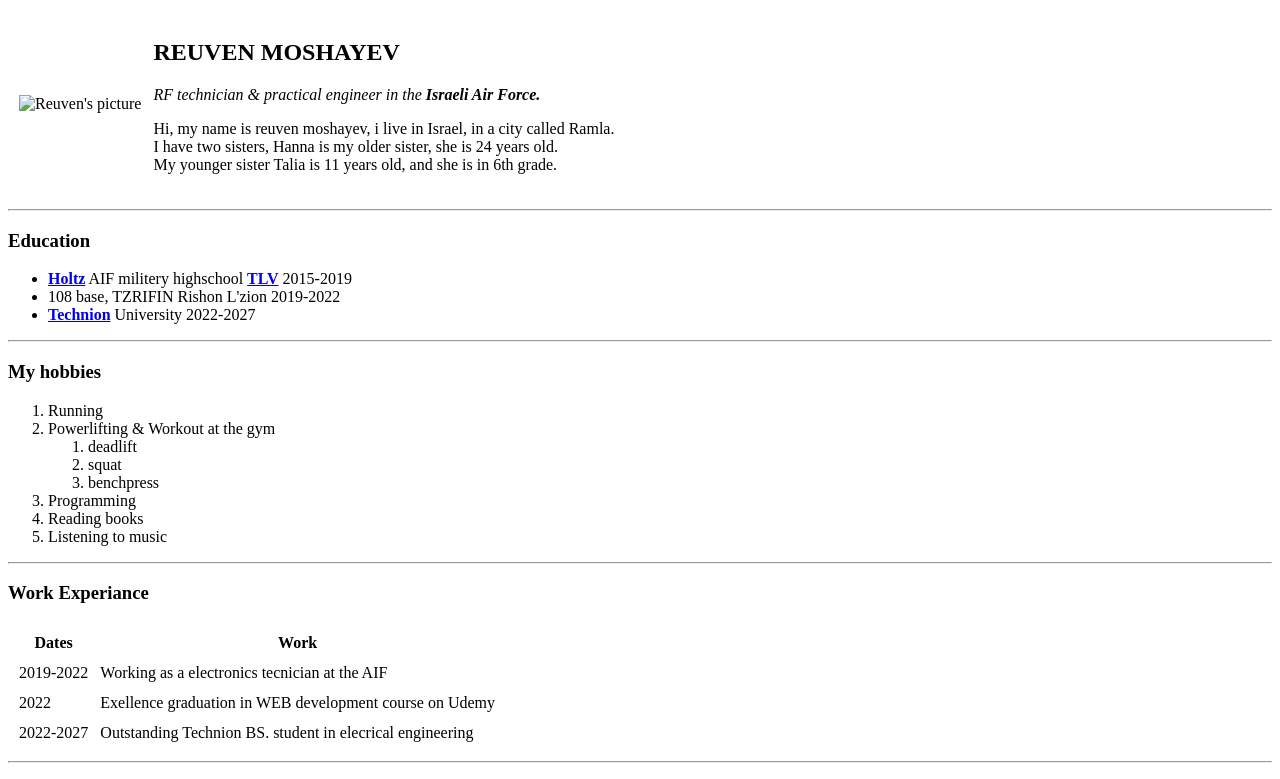
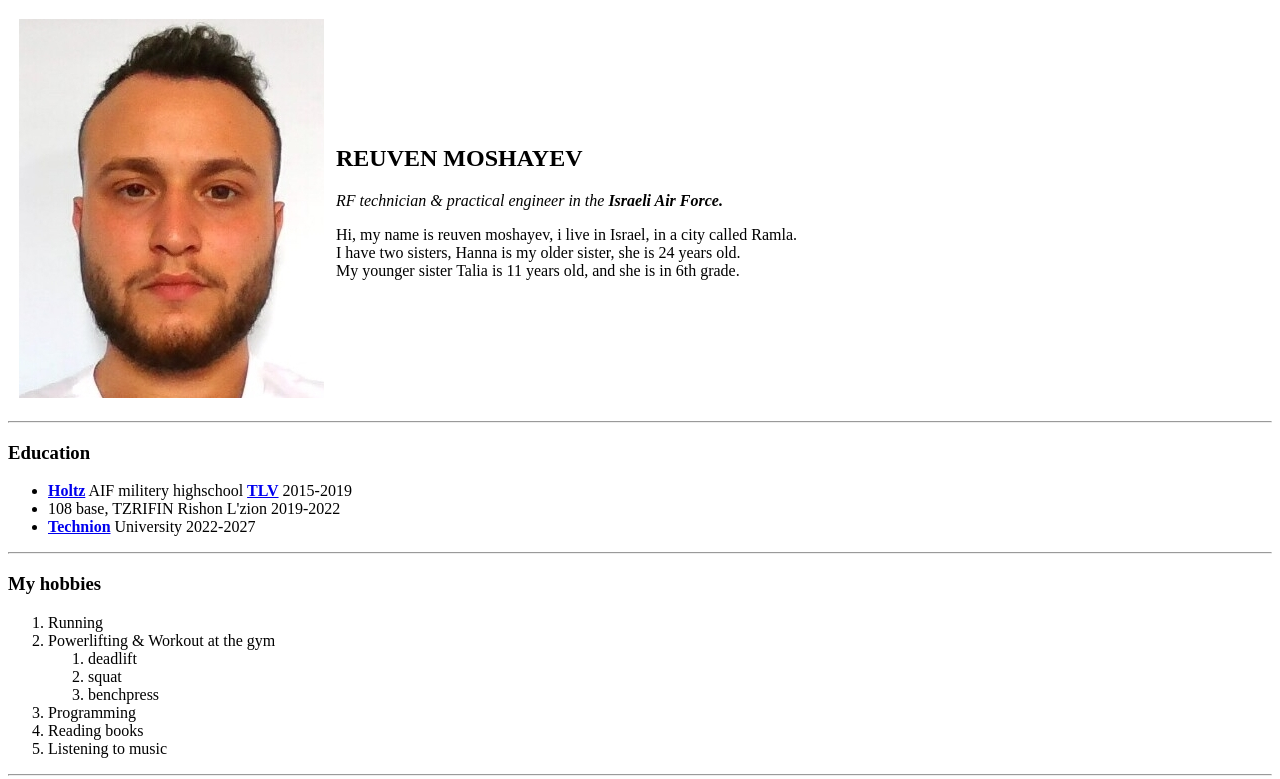
Before and after one commit to rrar2001/Mycv, a plain HTML site: page index.html in a window 1280 px wide. Shown: the top 779 px of the page. Drawn offline with Linux system fonts and the light colour scheme.

Commit message:
Update index.html

```diff
--- a/index.html
+++ b/index.html
@@ -11,7 +11,7 @@
 <body>
   <table cellspacing="10">
     <tr>
-      <td> <img src="images/reuven passport photo1.jpg" alt="Reuven's picture">
+      <td> <img src="reuven passport photo1.jpg" alt="Reuven's picture">
       </td>
       <td>
         <h2>REUVEN MOSHAYEV</h2>
```
